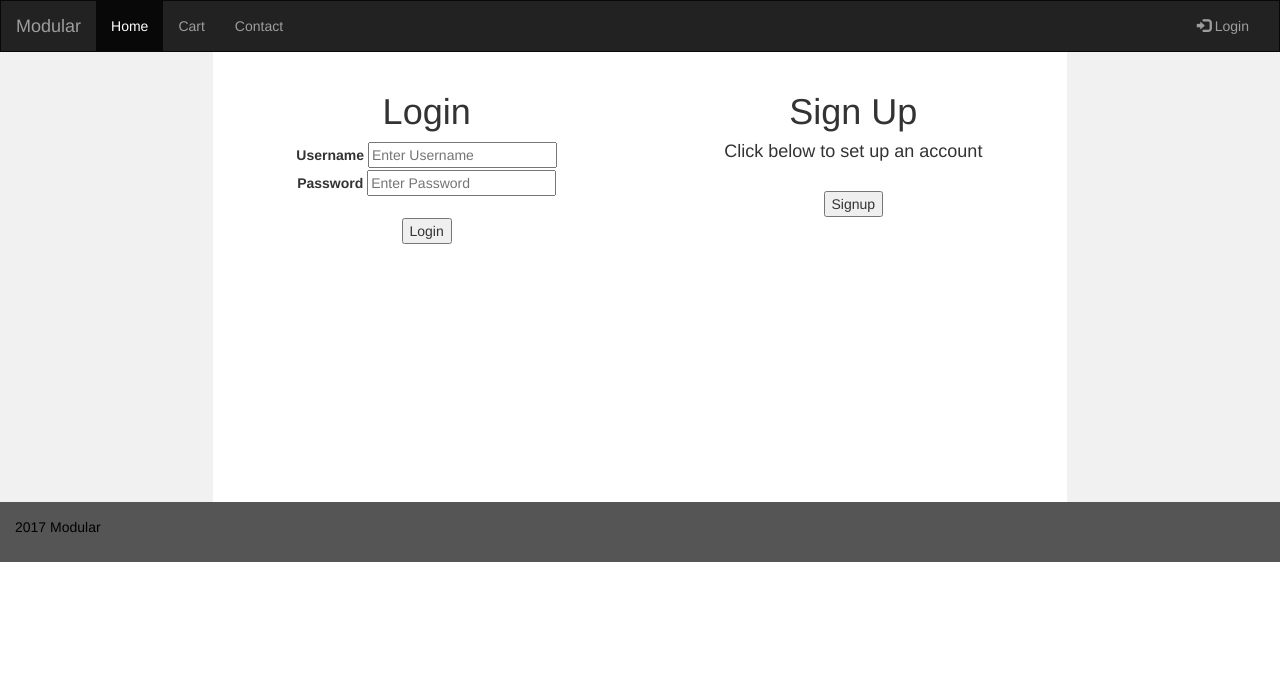
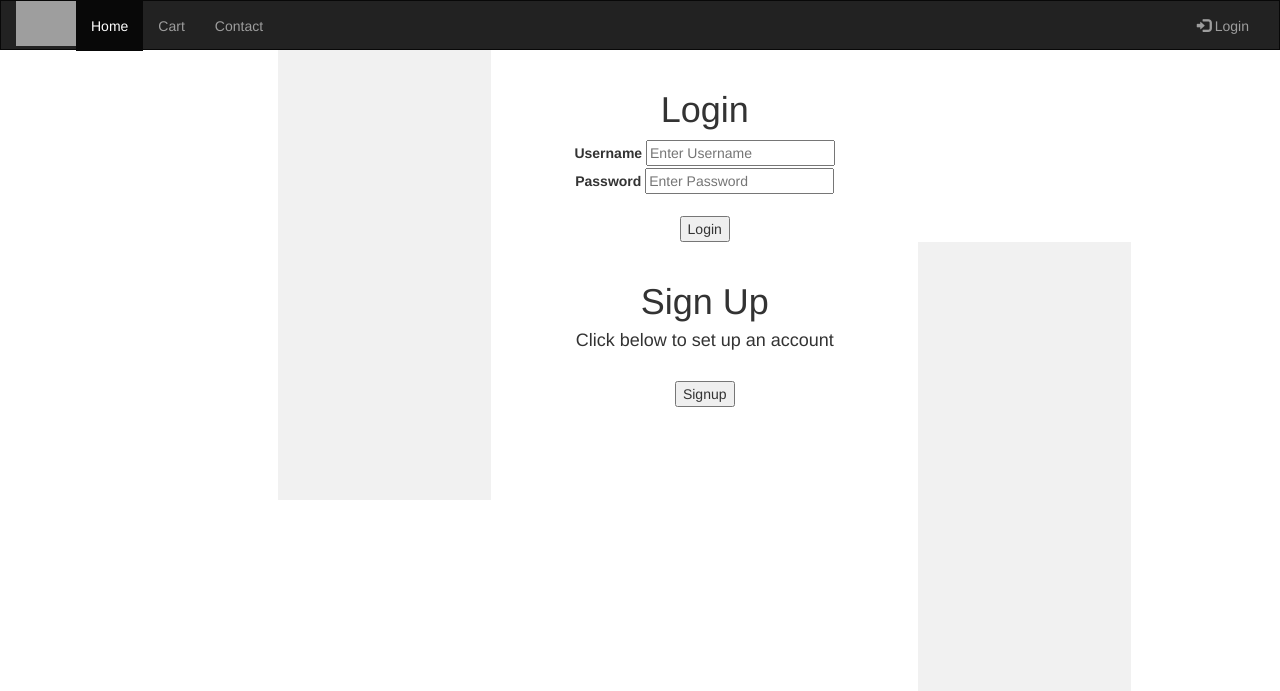
Before and after one commit to smburdick/modular, a PHP site: page /login/login.php in a window 1280 px wide. Shown: the top 691 px of the page. Run offline with PHP 8.4, Linux system fonts and the light colour scheme; some libraries are stand-ins or nearby versions; grey boxes are pictures that could not be loaded.

Commit message:
added logo to navbar

```diff
--- a/pages/css/style.css
+++ b/pages/css/style.css
@@ -3,6 +3,7 @@
 .navbar {
     margin-bottom: 0;
     border-radius: 0;
+    max-height: 30px;
 }
 /* Set height of the grid so .sidenav can be 100% (adjust as needed) */
 
--- a/pages/login/login.php
+++ b/pages/login/login.php
@@ -12,13 +12,14 @@
 
 <nav class="navbar navbar-inverse">
 	<div class="container-fluid">
-		<div class="navbar-header">
+		<div class="navbar-header" style= "max-height: 30px; display: block; margin: 0 auto">
 			<button type="button" class="navbar-toggle" data-toggle="collapse" data-target="#myNavbar">
 				<span class="icon-bar"></span>
 				<span class="icon-bar"></span>
 				<span class="icon-bar"></span>
 			</button>
-			<a class="navbar-brand" href="#">Modular</a> <!-- TODO logo -->
+			<img src="../../logo/modular_logo.png" href="#" style="max-height: 45px"></img>
+			<!-- <img src="../../logo/modular_logo.png" class="navbar.logo"></img> -->
 		</div>
 		<div class="collapse navbar-collapse" id="myNavbar">
 			<ul class="nav navbar-nav">
```
